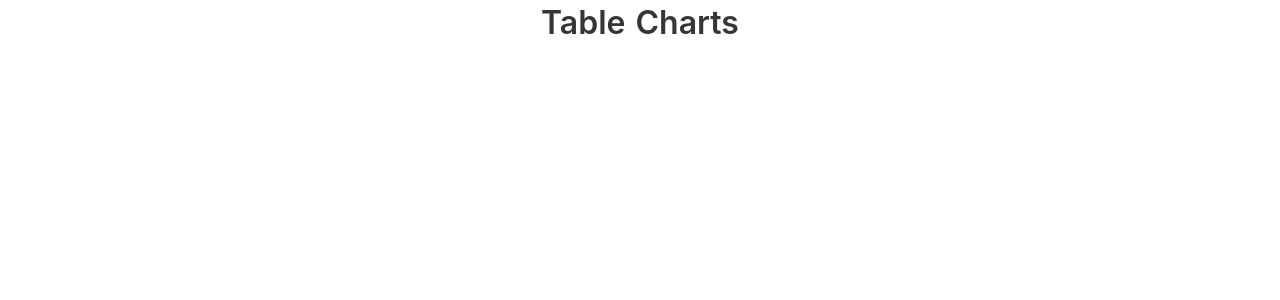
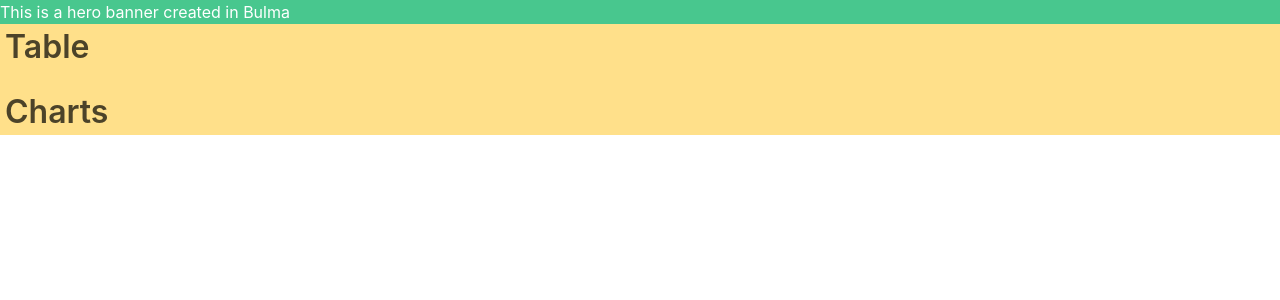
Before and after one commit to andrewjamesboyle/spotlight-react-libraries, a React (Create React App) app: page / in a window 1280 px wide. Shown: the top 300 px of the page. Built offline with nearby package versions, Linux system fonts and the light colour scheme.

Commit message:
some basic styles added

```diff
--- a/src/App.js
+++ b/src/App.js
@@ -15,17 +15,18 @@ ChartJS.register(ArcElement, Tooltip, Legend);
 function App() {
   return (
     <div className="App">
-      <nav>
+      <header className='hero is-success'>This is a hero banner created in Bulma</header>
+      <nav className="hero is-warning">
         <Link className="title is-3" to="/table">Table</Link>
         <Link className="title is-3" to="/charts">Charts</Link>
       </nav>
       <Switch>
         <Route path="/table">
-          <h1>Table Libary</h1>
+          <h1 className="hero is-info">Table Library</h1>
           <Table />
         </Route>
         <Route path="/charts">
-          <h1>2024 Presidential Poll</h1>
+          <h1 className="hero is-danger">2024 Presidential Poll</h1>
           <Doughnut data={data} />
         </Route>
       </Switch>
```
